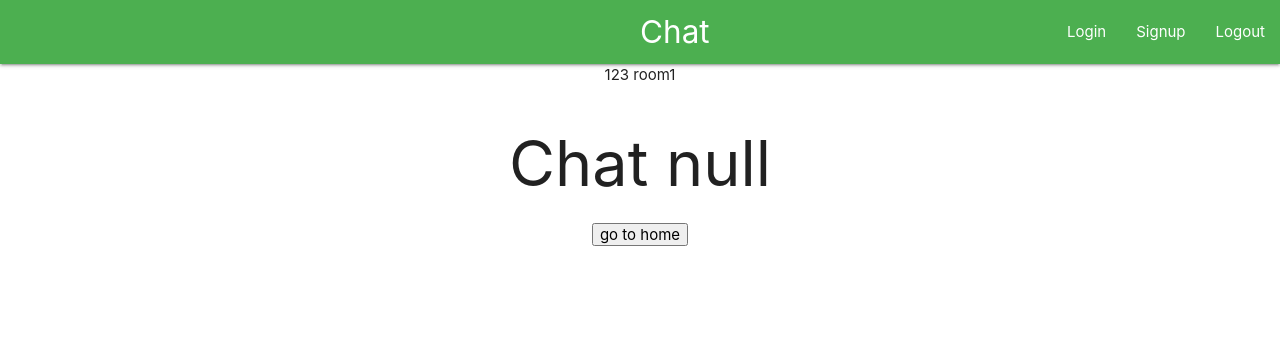
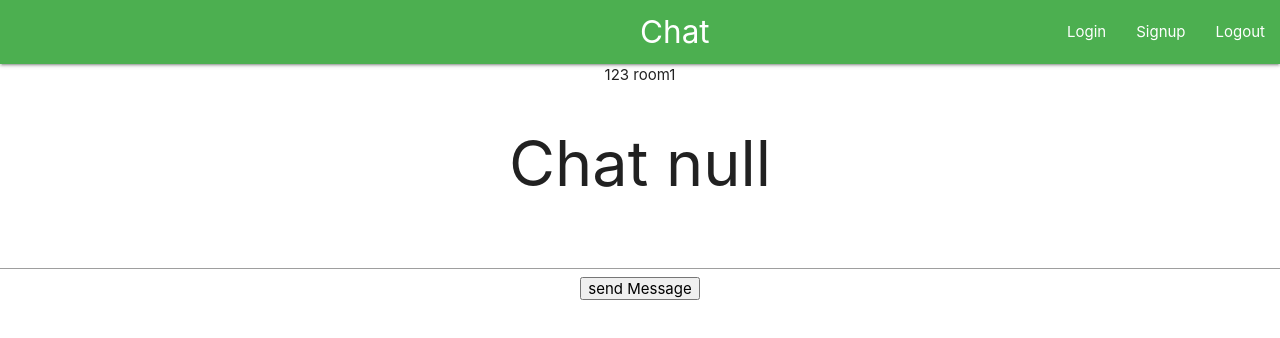
Before and after one commit to FaziletKosure/MERN-Chat-Project, a React (Create React App) app in the folder client/: page /chat/123/room1 in a window 1280 px wide. Shown: the top 338 px of the page. Built offline with nearby package versions, Linux system fonts and the light colour scheme; no server answers.

Commit message:
added send massege function

```diff
--- a/client/src/components/chat/Chat.js
+++ b/client/src/components/chat/Chat.js
@@ -1,4 +1,4 @@
-import React,{useContext,useEffect} from 'react'
+import React,{useContext,useEffect,useState} from 'react'
 
 import {Link,useParams} from 'react-router-dom'
 
@@ -10,7 +10,11 @@ const Chat = () => {
     const ENDPT = 'localhost:5000';
 
     const {user,setUser}=useContext(UserContext)
+
     let {room_id,room_name}=useParams()
+
+    const [message,setMessage]=useState('')
+
     useEffect(() => {
         socket = io(ENDPT,{ transport : ['websocket','polling', 'flashsocket'] });
         return () => {
@@ -18,13 +22,36 @@ const Chat = () => {
             socket.off();
         }
     }, [ENDPT])
+
+    const sendMessage=event=>{
+        event.preventDefault();
+        if(message){
+            console.log(message);
+            socket.emit('senMessage',message,room_id,()=>{
+                setMessage('')
+            })
+        }
+    }
+
     return (
         <div>
             <div>{room_id} {room_name}</div>
             <h1>Chat {JSON.stringify(user)}</h1>
-            <Link to={'/'}>
+            {/* <Link to={'/'}>
                <button>go to home</button>
-           </Link>
+           </Link> */}
+
+           <form action="" onSubmit={sendMessage}>
+               <input type="text"
+               value={message}
+               onChange={event=>setMessage(event.target.value)}
+               onKeyPress={event=>event.key==='Enter'? sendMessage(event) : null}/>
+
+               <button>
+                   send Message
+               </button>
+
+           </form>
 
         </div>
     )
```
